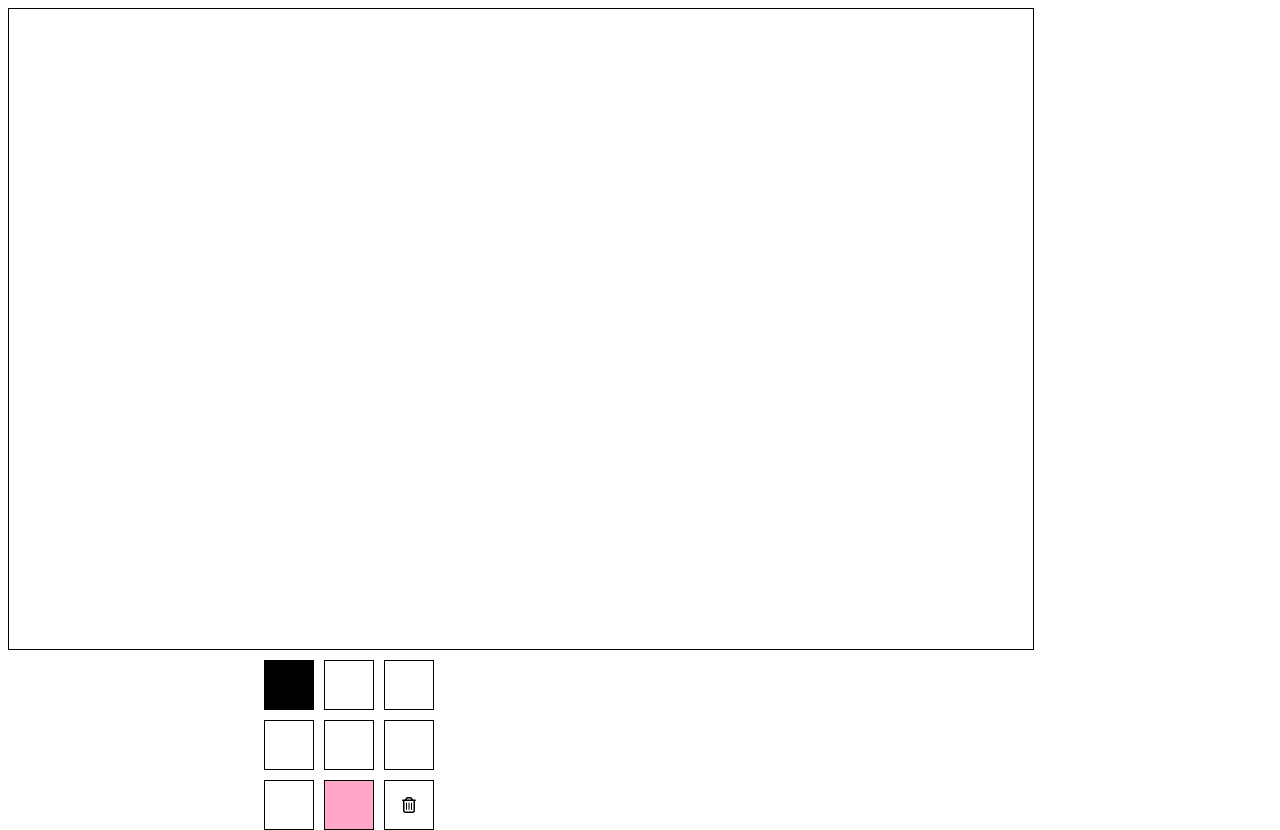
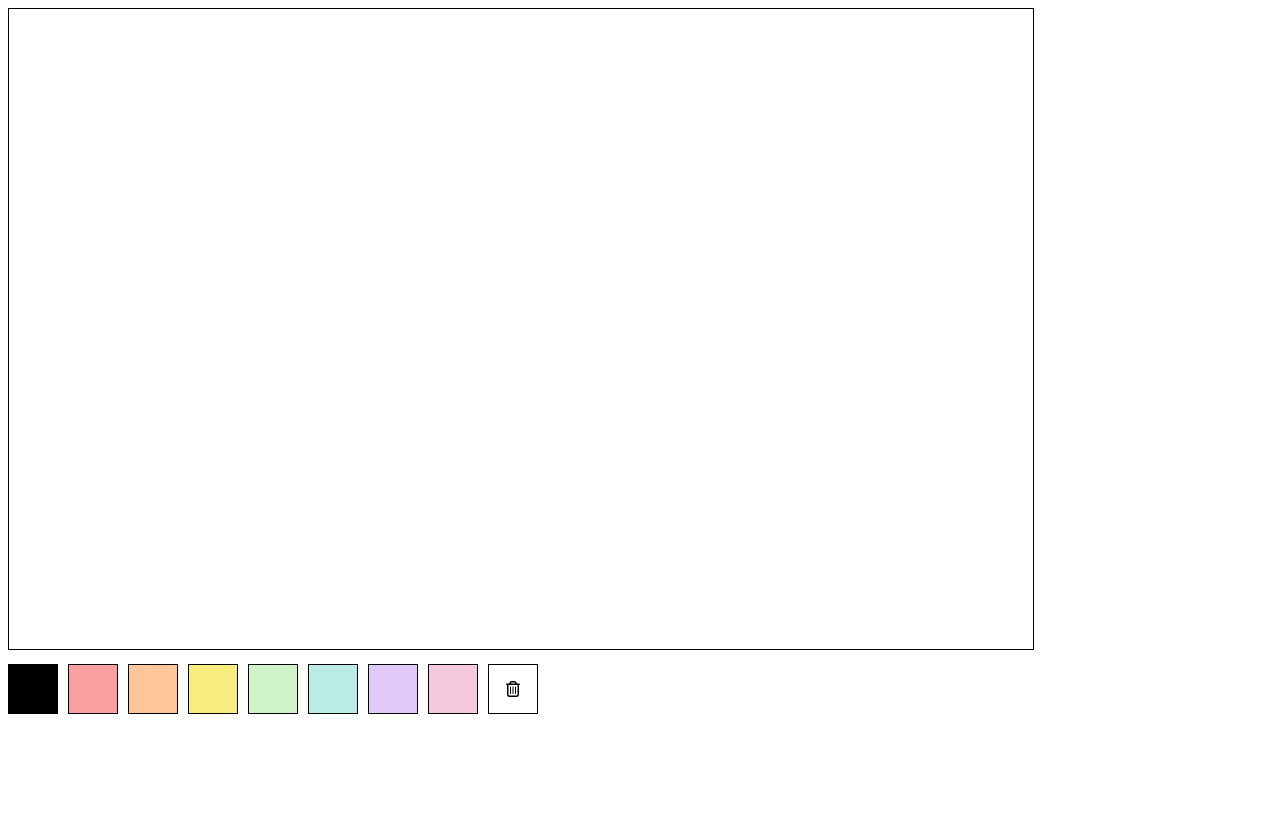
Before and after one commit to ycheuk/skribblio, a website: page index.html in a window 1280 px wide. Drawn offline with nearby package versions, Linux system fonts and the light colour scheme.

Commit message:
Update style.css
added comments, new colors, trimmed down inefficient CSS styling

```diff
--- a/public/style.css
+++ b/public/style.css
@@ -1,60 +1,69 @@
 body {
-    height: 100vh;
+    height: 100vh; /* we want the body to fit the entire viewport!! */
     width: 100vw;
 }
 
-#drawingCanvas {
-    display: grid;
-    grid-template-columns: repeat(5, 1fr);
-}
-
 canvas {
-    grid-column: 1 / -1;
     border: 1px solid black;
 }
 
 .paint {
-    height: 48px;
+    height: 48px; /* need pretty square thumbnails for the color options! */
     width: 48px;
 
-    display: inline-block;
+    display: inline-block; /* putting all the color options in a row */
 
     border: 1px solid black;
 
-    text-align: center;
+    text-align: center; /* need this to keep the icon in the very center! */
 }
 
+/* setting us the colors for our paint options <3 */
 #black {
-    grid-column: 1;
-    background-color: black;
+    background-color: #000000;
+}
+
+#red {
+    background-color: #FAA0A0;
+}
+
+#orange {
+    background-color: #FFC69A;
+}
+
+#yellow {
+    background-color: #F8EC7C;
+}
+
+#green {
+    background-color: #D0F2C7;
+}
+
+#blue {
+    background-color: #BAEBE5;
+}
+
+#purple {
+    background-color: #E1CAF8;
 }
 
 #pink {
-    grid-column: 2;
-    background-color: #ffa6c9;
-    color: #ffa6c9;
-}
-
-#clear {
-    grid-column: 3;
+    background-color: #F4C9DE;
 }
 
 #griddy {
-    height: 100%;
     display: grid;
-    grid-template-columns: repeat(3, 1fr);
+    grid-template-columns: repeat(3, 1fr); /* making a 3x3 grid so the icon can be centered!! */
     grid-template-rows: repeat(3, 1fr);
 }
 
 #clear i {
-    grid-column: 2;
+    grid-column: 2; /* placing the icon in the very center ! */
     grid-row: 2;
 }
 
 .palette {
-    height: 50px;
-    width: fit-content;
-    display: grid;
+    display: inline-flex;
+    gap: 10px;
     margin-top: 10px;
-    gap: 10px;
 }
```
